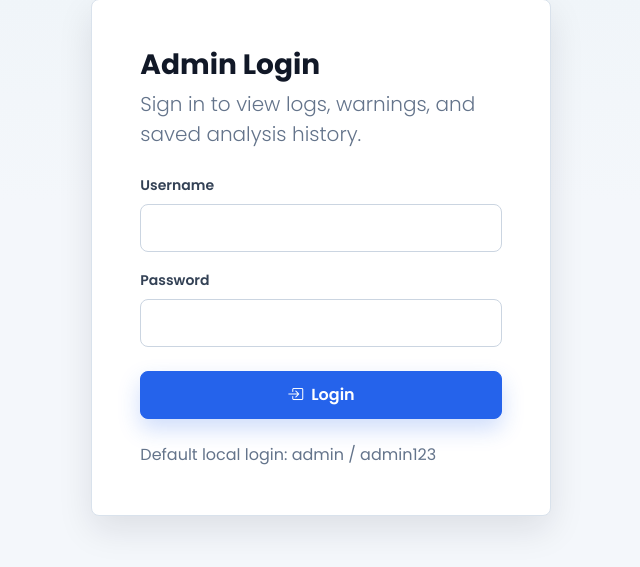
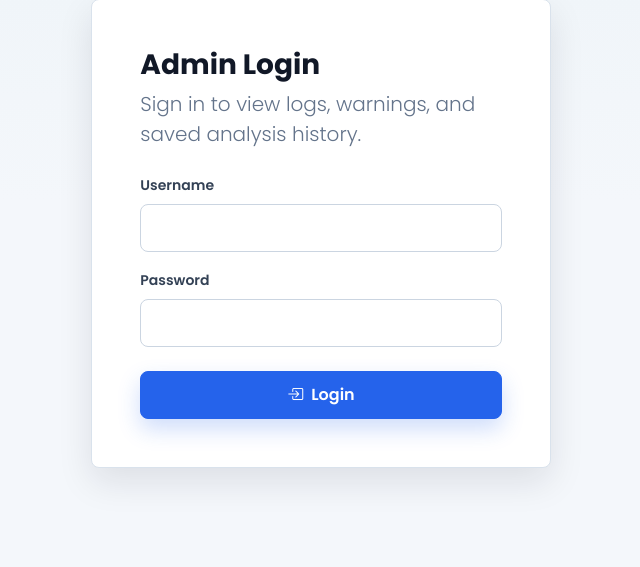
Before and after one commit to nigilanalex/Career-Compass-AI, a Flask app: page /admin/login in a window 1280 px wide. Shown: the part 108-675 px from the top of the page, without its empty margins (319-959 px from the left). Run offline with Flask 3, Linux system fonts and the light colour scheme.

```diff
--- a/templates/admin_login.html
+++ b/templates/admin_login.html
@@ -45,7 +45,7 @@
                     </button>
                 </form>
 
-                <p class="text-light mt-4 mb-0">Default local login: admin / admin123</p>
+
             </div>
         </div>
     </div>
```
